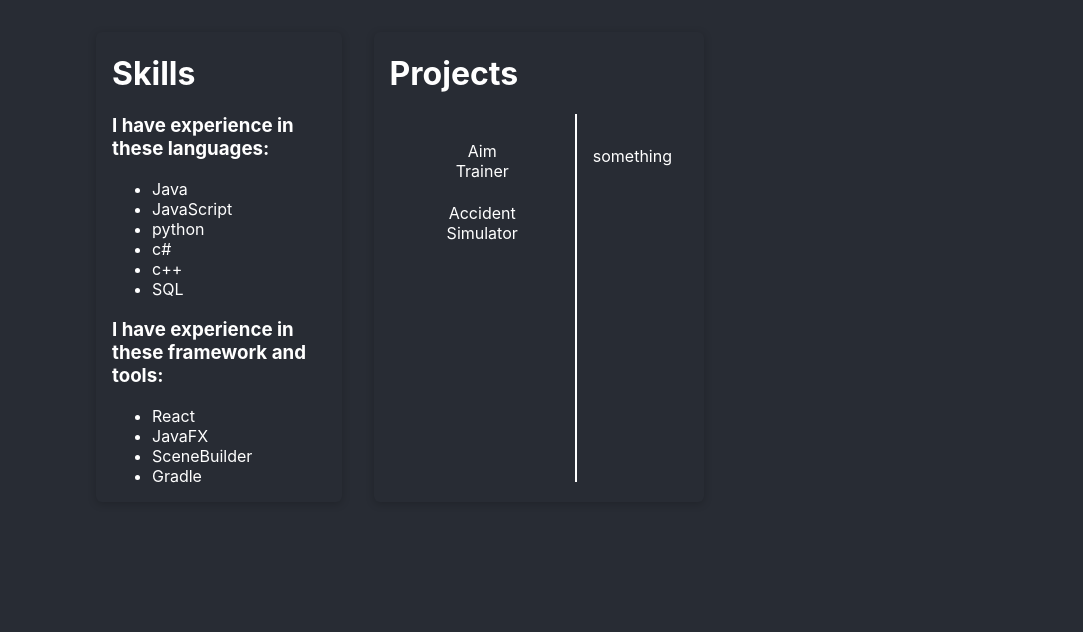
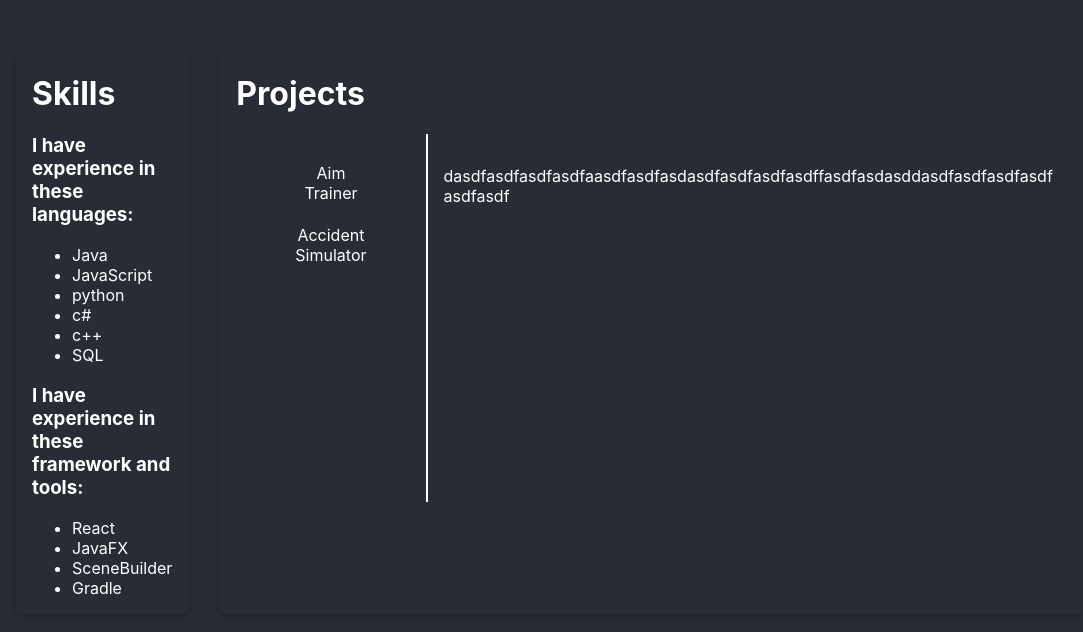
Before and after one commit to yoman321/portfolio, a React (Create React App) app: page / in a window 1280 px wide. Shown: the part 1269-1901 px from the top of the page, without its empty margins (160-1243 px from the left). Built offline with nearby package versions, Linux system fonts and the light colour scheme.

Commit message:
Enabled project buttons to change text

```diff
--- a/src/components/AboutMeComponents/AboutMe.js
+++ b/src/components/AboutMeComponents/AboutMe.js
@@ -8,7 +8,7 @@ function AboutMe() {
         <h1>About Me</h1>
         <p>
           dasfasdf asdf asdf asdf asdf asdf asdf asd fasdf asdf asdf asasd
-          fdasdf asdf asdf asdf asdf asdfasd fasd fasdf asdf asd fasdf asdf asdf
+          fdasdf asdf asdf asdf asdf asdfasd fasd fasdf asdf asd fasdf asdf asdfasdfasdfasdfasdfasdfasdfasasdfasdfasdfasdfasdfasdfasdfasdfasdfasdf
         </p>
       </Card>
     </div>
--- a/src/components/AboutMeComponents/SkillsAndProjects.js
+++ b/src/components/AboutMeComponents/SkillsAndProjects.js
@@ -1,7 +1,29 @@
 import styles from "./SkillsAndProjects.module.css";
 import SectionCard from "../ui/SectionCard";
+import { useState } from "react";
+
+const PROJECTS_DESCRIPTION = [
+   {
+       id: 1,
+    description: "dasdfasdfasdfasdfaasdfasdfasdasdfasdfasdfasdffasdfasdasddasdfasdfasdfasdf\nasdfasdf\n",
+  },
+   {
+       id: 2,
+    description: "1234123412341234",
+  },
+];
 
 function SkillsAndProjects() {
+  const [id, setId] = useState(1);
+
+  function buttonHandler(newId) {
+    console.log(newId);
+    setId(newId);
+    console.log(id);
+  }
+  function displayDescription(id) {
+    return;
+  }
   return (
     <div className={styles.main}>
       <SectionCard>
@@ -31,13 +53,29 @@ function SkillsAndProjects() {
         <div className={styles.section}>
           <h1>Projects</h1>
           <div className={styles.content}>
-            <tr className={styles.actions}>
-              <td><button>Aim Trainer</button></td>
-              <td><button>Accident Simulator</button></td>
-            </tr>
-            <div className={styles.vl}/>
+            <table>
+              <tbody>
+                <tr className={styles.actions}>
+                  <td>
+                    <button onClick={() => buttonHandler(1)}>
+                      Aim Trainer
+                    </button>
+                  </td>
+                  <td>
+                    <button onClick={() => buttonHandler(2)}>
+                      Accident Simulator
+                    </button>
+                  </td>
+                </tr>
+              </tbody>
+            </table>
+            <div className={styles.vl} />
             <div className={styles.text}>
-                <p>something</p>
+              {PROJECTS_DESCRIPTION.map(desiredId =>{
+                  if (desiredId.id == id){
+                    return <p key={desiredId.id}>{desiredId.description}</p>
+                  }
+              })}
             </div>
           </div>
         </div>
--- a/src/components/AboutMeComponents/SkillsAndProjects.module.css
+++ b/src/components/AboutMeComponents/SkillsAndProjects.module.css
@@ -1,7 +1,6 @@
 .main {
-  margin: 3rem 15rem 3rem;
-  width: 90%;
-  max-width: 40rem;
+  margin: 3rem 10rem 3rem;
+  max-width: 70;
   display: flex;
   flex-direction: row;
   color: white;
@@ -38,4 +37,12 @@
 }
 .text {
   margin: 1rem;
+  /* max-width: 23rem;
+  max-height: 23rem; */
+  overflow: contain;
 }
+.p {
+  white-space: initial;
+  /* max-width: 23rem;
+  max-height: 23rem; */
+}
```
